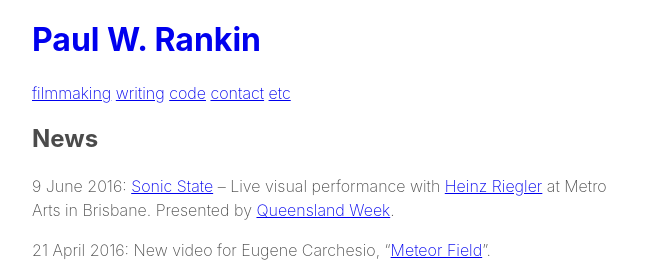
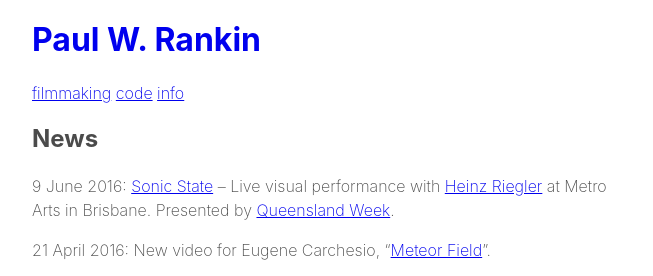
Before and after one commit to rnkn/portfolio, a Jekyll site: the page built from index.html, in a window 1280 px wide. Shown: the top 276 px of the page, without its empty margins (308-961 px from the left). Built offline with Jekyll 4.4.1, drawn with Linux system fonts in a browser that asks for light colours.

Commit message:
Unpublished /writing, /etc, navigate to /info

```diff
--- a/_config.yml
+++ b/_config.yml
@@ -5,6 +5,7 @@ description: >-
 url: http://www.paulwrankin.com
 base_url: /
 ga_id: UA-61824324-1
+repository: rnkn/paulwrankin.com
 
 # Build settings
 assets: /assets/
@@ -29,18 +30,18 @@ nav:
   - name: "filmmaking"
     url: /filmmaking/
     key: "g f"
-  - name: "writing"
-    url: /writing/
-    key: "g w"
+  # - name: "writing"
+  #   url: /writing/
+  #   key: "g w"
   - name: "code"
     url: /code/
     key: "g c"
-  - name: "contact"
-    url: /contact/
-    key: "g @"
-  - name: "etc"
-    url: /etc/
-    key: "g e"
+  - name: "info"
+    url: /info/
+    key: "g i"
+  # - name: "etc"
+  #   url: /etc/
+  #   key: "g e"
   - key: "g ~"
     url: http://files.paulwrankin.com/
   - key: "?"
--- a/_pages/info.html
+++ b/_pages/info.html
@@ -1,5 +1,5 @@
 ---
-title: Contact
+title: Info
 layout: default
 ---
 <p>+61 422 733 233</p>
--- a/_pages/writing.html
+++ b/_pages/writing.html
@@ -1,6 +1,7 @@
 ---
 title: Writing
 layout: default
+published: false
 ---
 {% for item in site.categories.writing %}
 <p>
```
Also changed, not shown: _pages/etc.md (+1 -0 lines).
